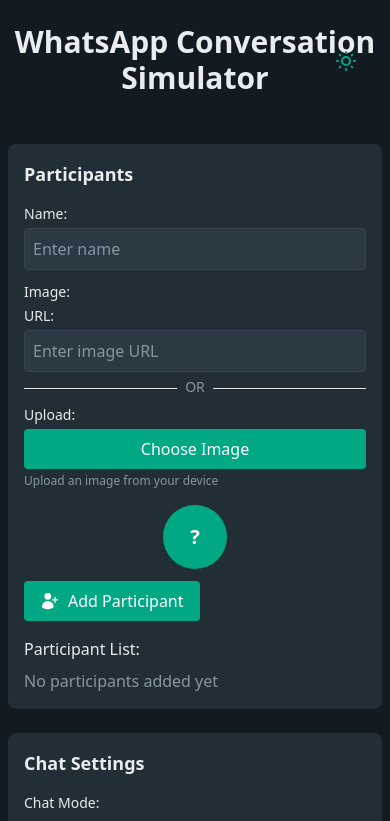
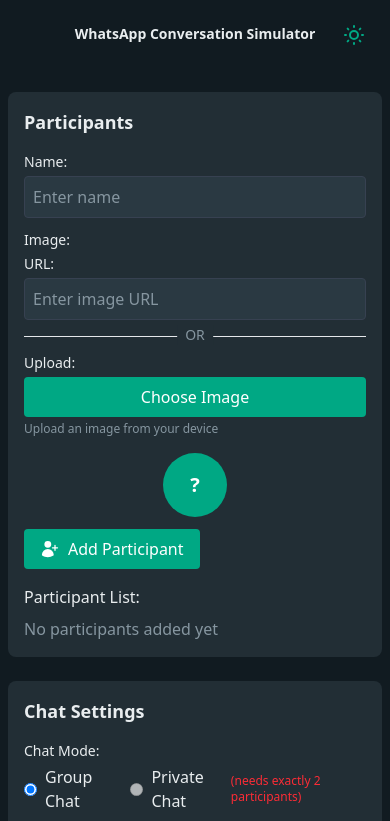
Before and after one commit to M4ss1ck/whatsapp-simulator, a React (Vite) app: page / in a window 390 px wide. Shown: the top 821 px of the page. Built offline with nearby package versions, Linux system fonts and the light colour scheme.

Commit message:
fix title

```diff
--- a/src/App.tsx
+++ b/src/App.tsx
@@ -312,9 +312,9 @@
   };
 
   return (
-    <div className="container mx-auto px-4 min-h-screen">
-      <div className="sticky top-0 py-4 z-20 flex justify-between items-center mb-8">
-        <h1 className="text-3xl font-bold text-center mx-auto">WhatsApp Conversation Simulator</h1>
+    <div className="container mx-auto px-4 pt-0 min-h-screen">
+      <div className="py-4 z-20 flex justify-between items-center my-0 mb-8">
+        <h1 className="text-sm lg:text-3xl font-bold text-center mx-auto">WhatsApp Conversation Simulator</h1>
         <button
           onClick={toggleTheme}
           className="absolute right-4 p-2 rounded-full hover:bg-opacity-20 hover:bg-gray-500 transition-colors"
```
